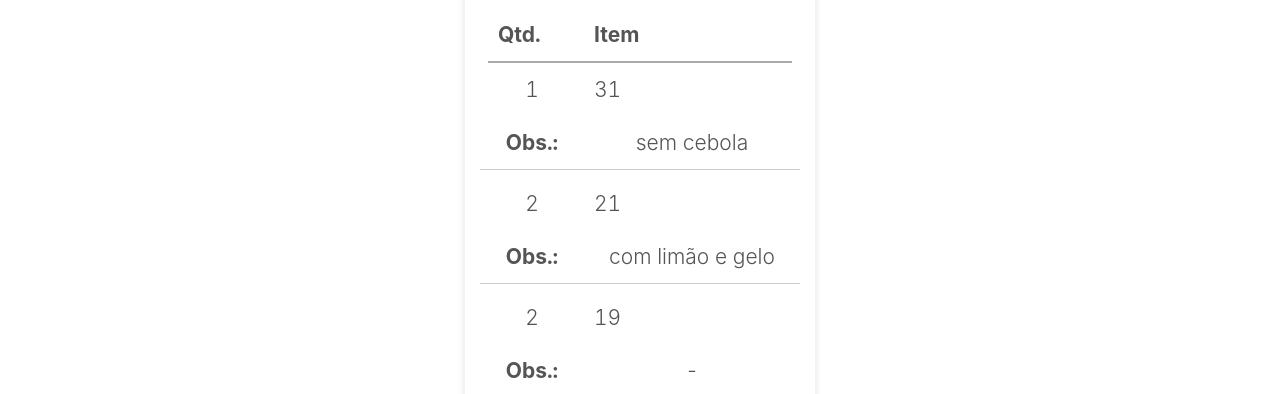
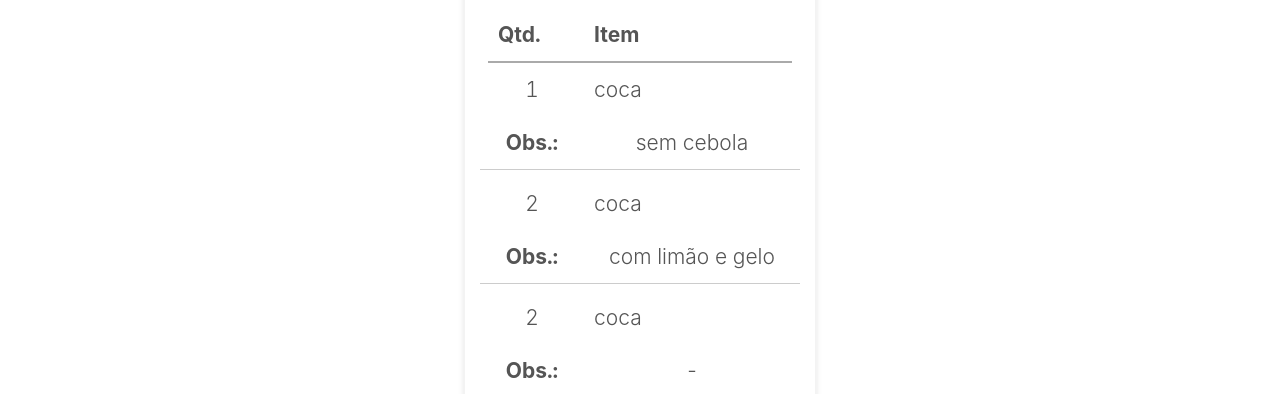
Before and after one commit to gabriel-andrian/restaurante-carinha, a React (Create React App) app: page /kitchen in a window 1280 px wide. Shown: the part 202-596 px from the top of the page. Built offline with nearby package versions, Linux system fonts and the light colour scheme; no server answers.

Commit message:
refactor: components adjusted to receive api data and use it correctly

```diff
--- a/src/components/at-kitchen-card/index.tsx
+++ b/src/components/at-kitchen-card/index.tsx
@@ -3,15 +3,15 @@ import { Quantity, Item, OrderNotesTitle, OrderNotes } from './styled';
 
 export interface IKitchenCardProps {
   amount: number;
-  itemId: number;
+  name: string;
   note?: string;
 }
 
-const AtKitchenCard = ({ amount, itemId, note }: IKitchenCardProps) => {
+const AtKitchenCard = ({ amount, name, note }: IKitchenCardProps) => {
   return (
     <>
       <Quantity>{amount}</Quantity>
-      <Item>{itemId}</Item>
+      <Item>{name}</Item>
       <OrderNotesTitle>Obs.:</OrderNotesTitle>
       {note ? <OrderNotes>{note}</OrderNotes> : <OrderNotes> - </OrderNotes>}
     </>
--- a/src/components/list-to-kitchen/index.tsx
+++ b/src/components/list-to-kitchen/index.tsx
@@ -15,8 +15,8 @@ const ListToKitchen = ({ table, list }: IListToKitchenProps) => {
       <OrderContent>
         <QuantityTitle>Qtd.</QuantityTitle>
         <ItemTitle>Item</ItemTitle>
-        {list.map(({ amount, itemId, note }, key) => {
-          return <AtKitchenCard amount={amount} itemId={itemId} note={note} key={key} />;
+        {list.map(({ amount, name, note }, key) => {
+          return <AtKitchenCard amount={amount} name={name} note={note} key={key} />;
         })}
       </OrderContent>
     </Wrapper>
--- a/src/pages/kitchen-page/index.tsx
+++ b/src/pages/kitchen-page/index.tsx
@@ -9,17 +9,17 @@ const kitchen = [
     orders: [
       {
         amount: 1,
-        itemId: 31,
+        name: 'coca',
         note: 'sem cebola',
       },
       {
         amount: 2,
-        itemId: 21,
+        name: 'coca',
         note: 'com limão e gelo',
       },
       {
         amount: 2,
-        itemId: 19,
+        name: 'coca',
         note: '',
       },
     ],
```
